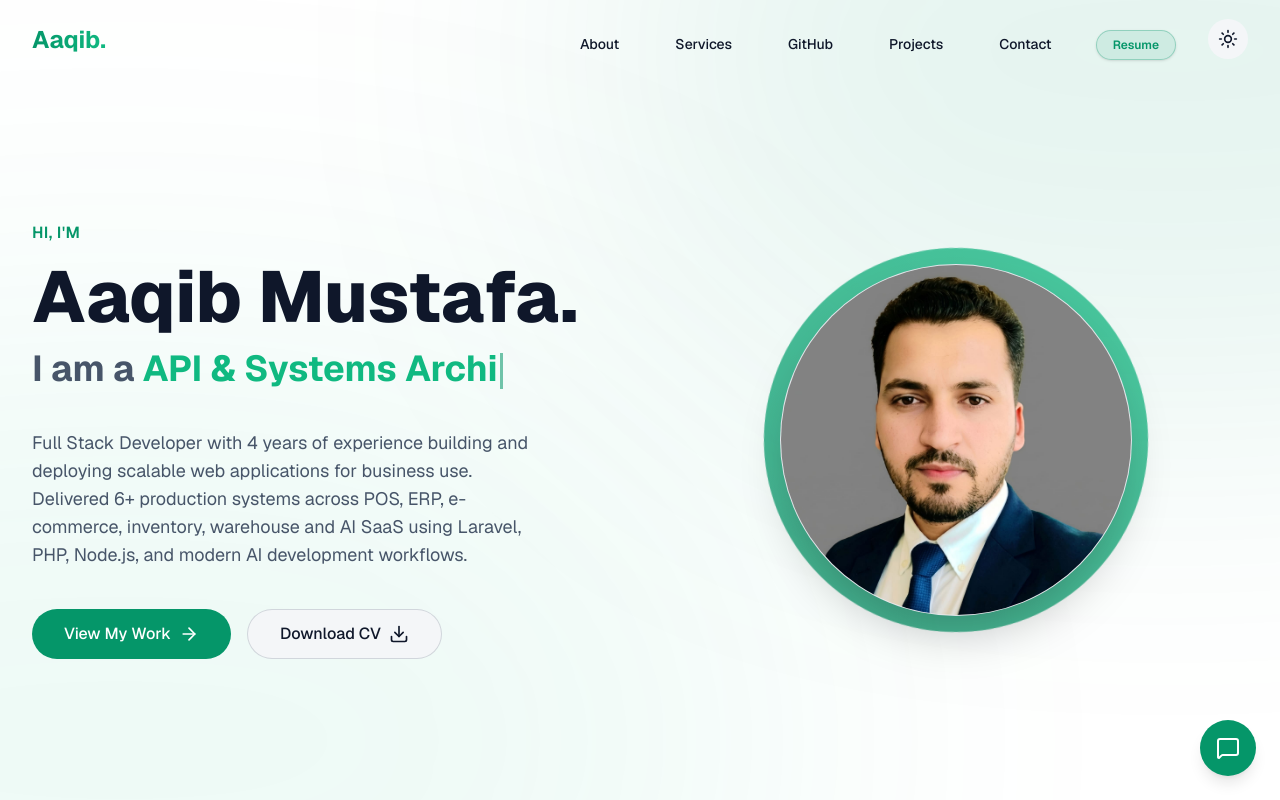
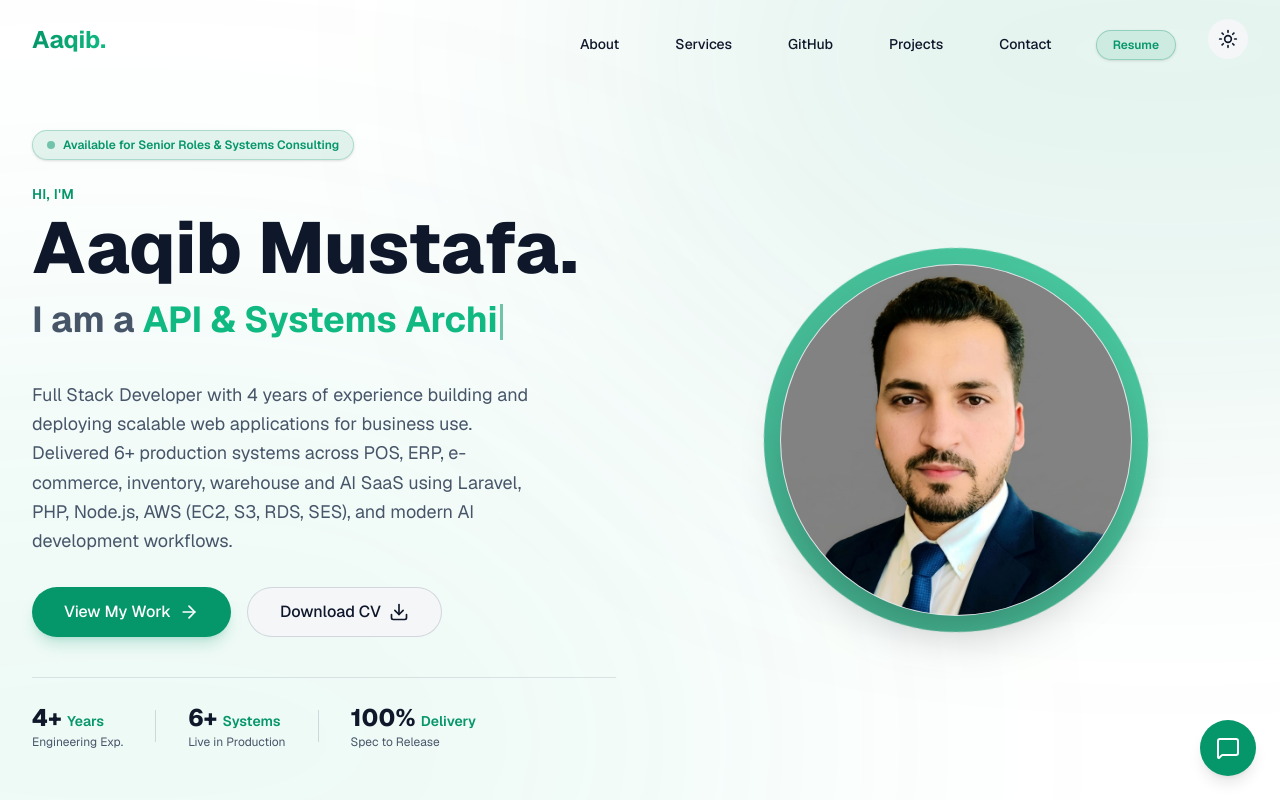
Before and after one commit to aaqibmustafa/aaqibmustafa.github.io, a Next.js app: page / in a window 1280 px wide. Shown: the top 800 px of the page. Built offline with nearby package versions, Linux system fonts and the light colour scheme.

Commit message:
hero section code update

```diff
--- a/app/components/sections/Hero.tsx
+++ b/app/components/sections/Hero.tsx
@@ -26,11 +26,21 @@ export function Hero() {
             transition={{ duration: 0.8, ease: "easeOut" }}
             className="order-last md:order-first"
           >
+            <motion.div
+              initial={{ opacity: 0, y: 15 }}
+              animate={{ opacity: 1, y: 0 }}
+              transition={{ delay: 0.15 }}
+              className="inline-flex items-center gap-2 px-3.5 py-1.5 rounded-full bg-accent-primary/10 border border-accent-primary/25 text-accent-primary text-xs font-semibold mb-6 shadow-sm"
+            >
+              <span className="w-2 h-2 rounded-full bg-accent-primary animate-pulse" />
+              <span>Available for Senior Roles & Systems Consulting</span>
+            </motion.div>
+
             <motion.p
               initial={{ opacity: 0, y: 20 }}
               animate={{ opacity: 1, y: 0 }}
               transition={{ delay: 0.2 }}
-              className="text-accent-primary font-semibold mb-4 tracking-wide uppercase"
+              className="text-accent-primary font-semibold mb-2 tracking-wide uppercase text-sm"
             >
               Hi, I&apos;m
             </motion.p>
@@ -57,9 +67,9 @@ export function Hero() {
               initial={{ opacity: 0, y: 20 }}
               animate={{ opacity: 1, y: 0 }}
               transition={{ delay: 0.5 }}
-              className="text-text-secondary text-lg mb-10 max-w-lg mx-auto md:mx-0"
+              className="text-text-secondary text-lg mb-8 max-w-lg mx-auto md:mx-0 leading-relaxed"
             >
-              Full Stack Developer with 4 years of experience building and deploying scalable web applications for business use. Delivered 6+ production systems across POS, ERP, e-commerce, inventory, warehouse and AI SaaS using Laravel, PHP, Node.js, and modern AI development workflows.
+              Full Stack Developer with 4 years of experience building and deploying scalable web applications for business use. Delivered 6+ production systems across POS, ERP, e-commerce, inventory, warehouse and AI SaaS using Laravel, PHP, Node.js, AWS (EC2, S3, RDS, SES), and modern AI development workflows.
             </motion.p>
 
             <motion.div
@@ -70,7 +80,7 @@ export function Hero() {
             >
               <a
                 href="#projects"
-                className="inline-flex items-center justify-center px-8 py-3 rounded-full bg-accent-primary text-white font-medium hover:bg-accent-primary/90 transition-all hover:scale-105"
+                className="inline-flex items-center justify-center px-8 py-3 rounded-full bg-accent-primary text-white font-medium hover:bg-accent-primary/90 transition-all hover:scale-105 shadow-lg shadow-accent-primary/20"
               >
                 View My Work
                 <ArrowRight className="ml-2 w-5 h-5" />
@@ -79,11 +89,33 @@ export function Hero() {
                 href="/resume/Aaqib_Mustafa_Resume.pdf"
                 target="_blank"
                 rel="noopener noreferrer"
-                className="inline-flex items-center justify-center px-8 py-3 rounded-full bg-bg-secondary text-text-primary font-medium border border-text-secondary/20 hover:border-text-secondary/50 transition-all hover:scale-105"
+                className="inline-flex items-center justify-center px-8 py-3 rounded-full bg-bg-secondary text-text-primary font-medium border border-text-secondary/20 hover:border-accent-primary/50 transition-all hover:scale-105"
               >
                 Download CV
                 <Download className="ml-2 w-5 h-5" />
               </a>
+            </motion.div>
+
+            <motion.div
+              initial={{ opacity: 0, y: 20 }}
+              animate={{ opacity: 1, y: 0 }}
+              transition={{ delay: 0.7 }}
+              className="mt-10 pt-6 border-t border-text-secondary/15 flex items-center justify-center md:justify-start gap-6 sm:gap-8"
+            >
+              <div>
+                <div className="text-xl sm:text-2xl font-extrabold text-text-primary">4+ <span className="text-accent-primary text-sm font-semibold">Years</span></div>
+                <div className="text-xs text-text-secondary">Engineering Exp.</div>
+              </div>
+              <div className="w-px h-8 bg-text-secondary/20" />
+              <div>
+                <div className="text-xl sm:text-2xl font-extrabold text-text-primary">6+ <span className="text-accent-primary text-sm font-semibold">Systems</span></div>
+                <div className="text-xs text-text-secondary">Live in Production</div>
+              </div>
+              <div className="w-px h-8 bg-text-secondary/20" />
+              <div>
+                <div className="text-xl sm:text-2xl font-extrabold text-text-primary">100% <span className="text-accent-primary text-sm font-semibold">Delivery</span></div>
+                <div className="text-xs text-text-secondary">Spec to Release</div>
+              </div>
             </motion.div>
           </motion.div>
 
```
